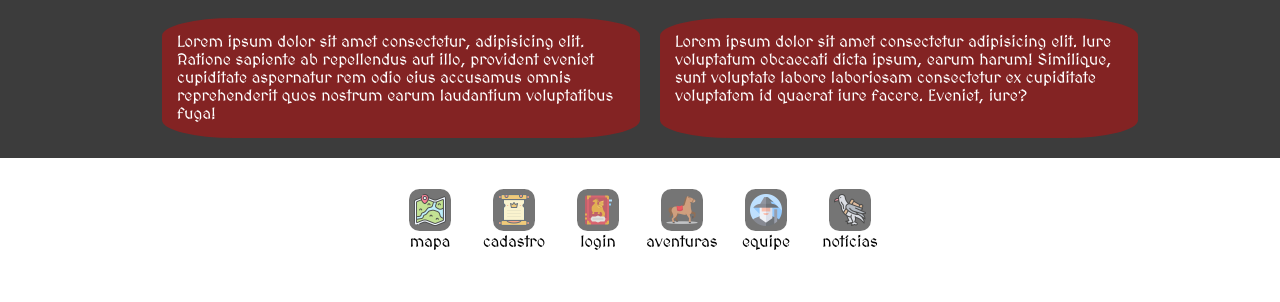
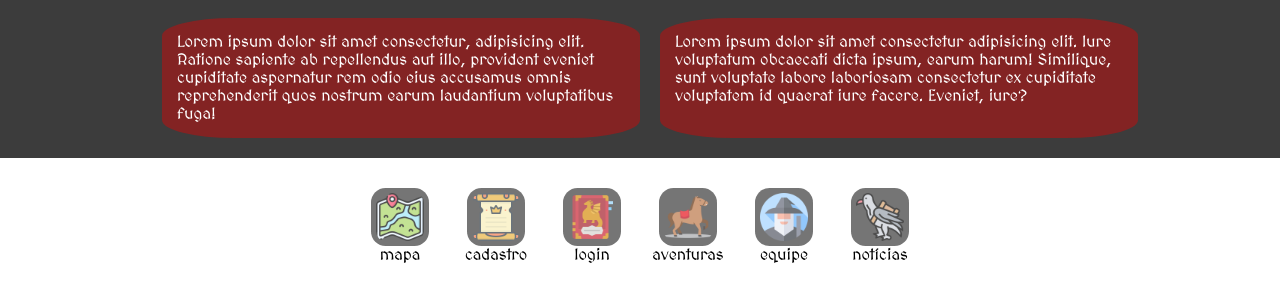
Before and after one commit to sou-av/redleaf-web.github.io, a plain HTML site: page homepage.html in a window 1280 px wide. Shown: the part 122-424 px from the top of the page. Drawn offline with Linux system fonts and the light colour scheme.

Commit message:
Corrigindo bug de .button:hover não centralizar
Também aumentando tamanho de button para 96px
Sem margens

```diff
--- a/homepage-style.css
+++ b/homepage-style.css
@@ -41,13 +41,12 @@
     justify-content: center;
 }
 .button {
-    width: 64px;
-    height: 64px;
-    margin: 10;
+    width: 96px;
+    height: 96px;
     display: flex;
     justify-content: center;
     align-items: center;
-    flex-wrap: wrap;
+    flex-direction: column;
 }
 .button-icon {
     height: 50%;
```
